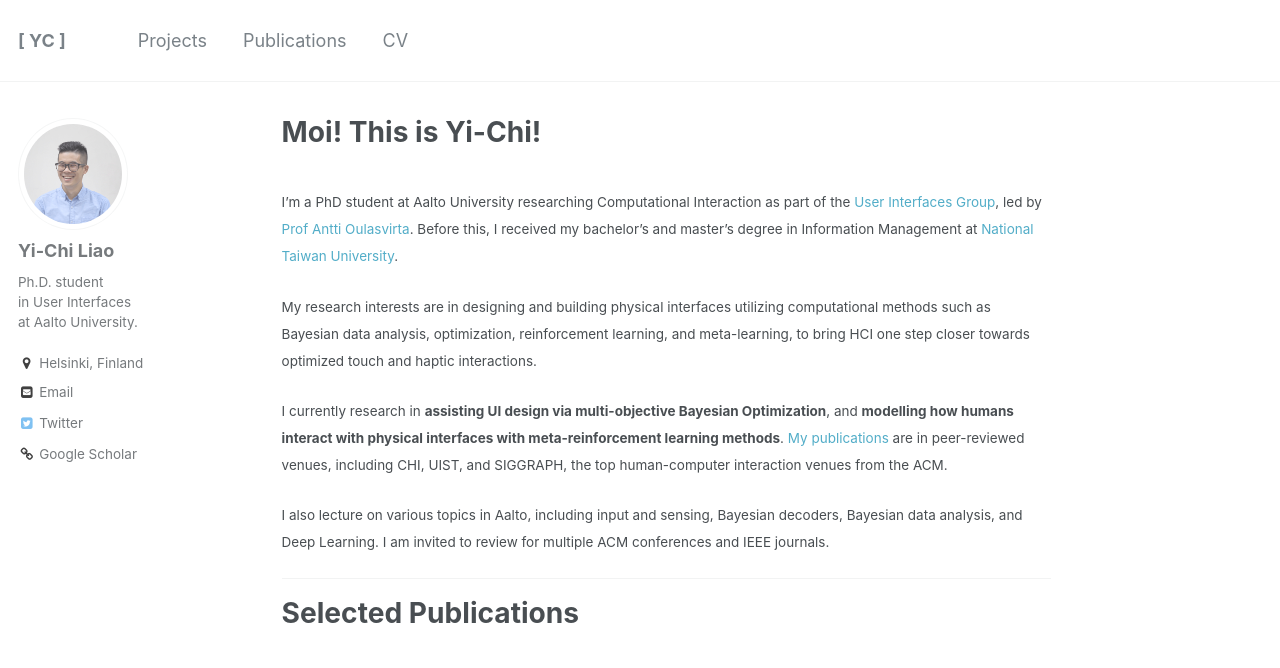
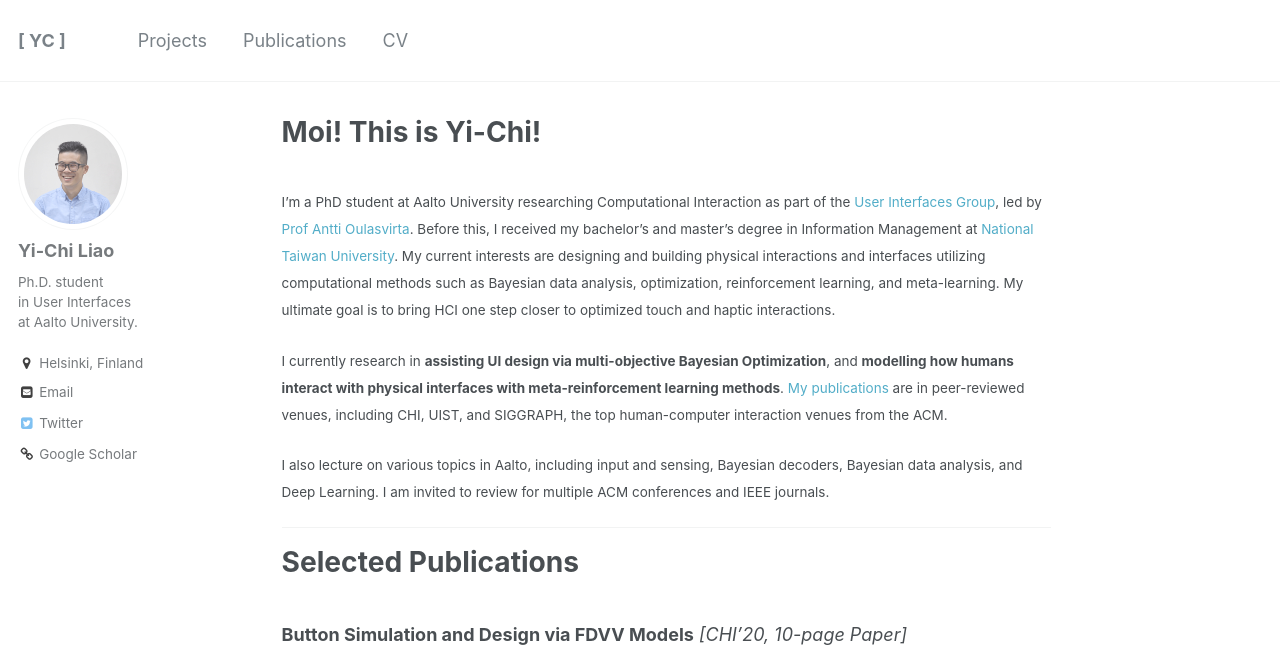
Before and after one commit to yichiliao/yichiliao.github.io, a Jekyll site: the page built from _pages/about.md, in a window 1280 px wide and 900 px high, cut to the strip 0-668 px from the top of the window. Built offline with Jekyll 4.4.1, drawn with Linux system fonts in a browser that asks for light colours.

Commit message:
modify about

```diff
--- a/_pages/about.md
+++ b/_pages/about.md
@@ -9,11 +9,7 @@ redirect_from:
 ---
 <br>
 <small>
-I’m a PhD student at Aalto University researching Computational Interaction as part of the [User Interfaces Group](http://userinterfaces.aalto.fi/), led by [Prof Antti Oulasvirta](http://users.comnet.aalto.fi/oulasvir/). Before this, I received my bachelor’s and master’s degree in Information Management at [National Taiwan University](https://www.ntu.edu.tw/english/).
-</small>
-
-<small>
-My research interests are in designing and building physical interfaces utilizing computational methods such as Bayesian data analysis, optimization, reinforcement learning, and meta-learning, to bring HCI one step closer towards optimized touch and haptic interactions.
+I’m a PhD student at Aalto University researching Computational Interaction as part of the [User Interfaces Group](http://userinterfaces.aalto.fi/), led by [Prof Antti Oulasvirta](http://users.comnet.aalto.fi/oulasvir/). Before this, I received my bachelor’s and master’s degree in Information Management at [National Taiwan University](https://www.ntu.edu.tw/english/). My current interests are designing and building physical interactions and interfaces utilizing computational methods such as Bayesian data analysis, optimization, reinforcement learning, and meta-learning. My ultimate goal is to bring HCI one step closer to optimized touch and haptic interactions.
 </small>
 
 <small>
```
